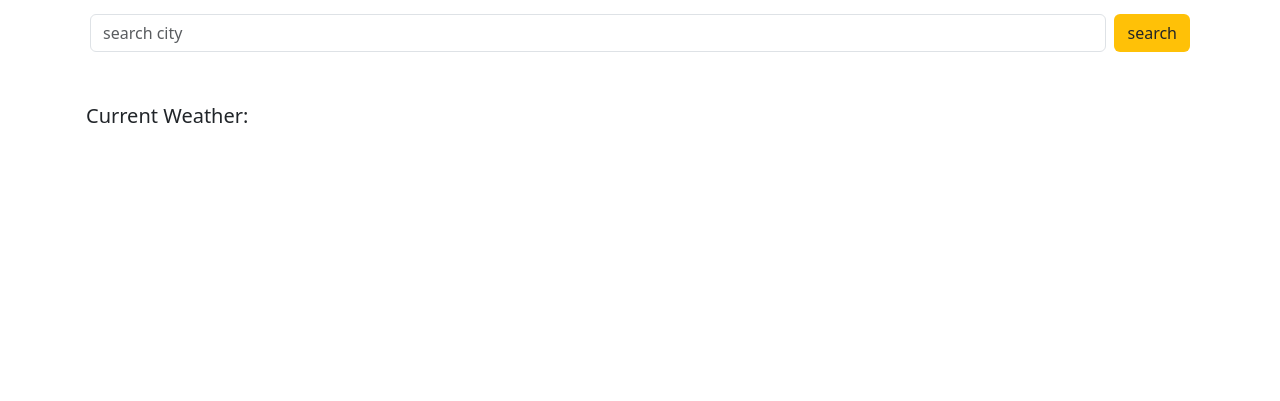
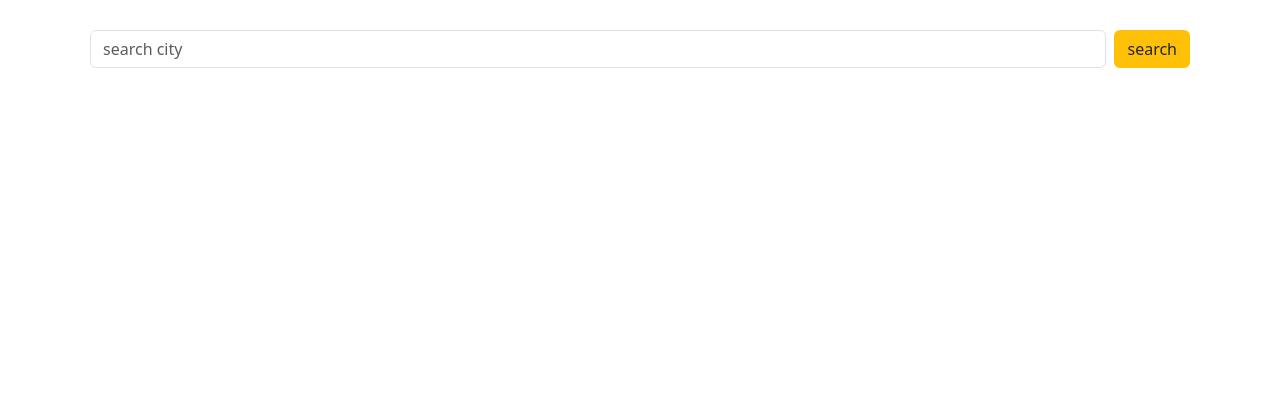
Before and after one commit to Jooy369/WeatherApp, a plain HTML site: page index.html in a window 1280 px wide. Shown: the part 399-800 px from the top of the page. Drawn offline with nearby package versions, Linux system fonts and the light colour scheme.

Commit message:
delete current weather heading (not necessary)

```diff
--- a/index.html
+++ b/index.html
@@ -17,7 +17,6 @@
                 <input class="form-control m-1" type="text" placeholder="search city" id="city_name">
                 <button class="btn bg-warning m-1" id="btn_search_city">search</button>
             </div>
-            <h5>Current Weather:</h5>
             <div id="current_weather">
 
                 <!-- content will here -->
```
